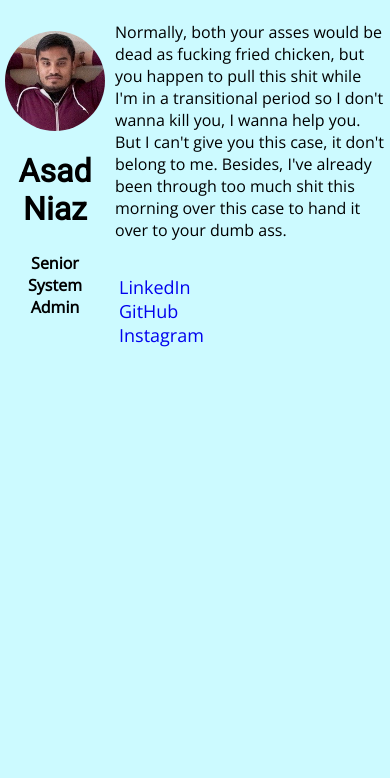
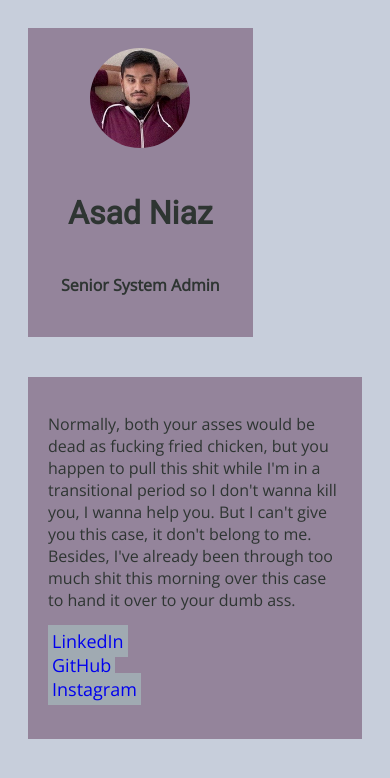
Before and after one commit to asadniaz1000/asad.one, a plain HTML site: page index.html in a window 390 px wide. Drawn offline with nearby package versions, Linux system fonts and the light colour scheme.

Commit message:
responsive testing, CSS only

```diff
--- a/index.html
+++ b/index.html
@@ -7,7 +7,7 @@
       href="https://fonts.googleapis.com/css?family=Open+Sans|Roboto"
       rel="stylesheet"
     />
-    <meta name="viewport" content="width=device-width; initial-scale=1.0">
+    <meta name="viewport" content="width=device-width; initial-scale=1.0" />
   </head>
 
   <body class="Body">
--- a/style.css
+++ b/style.css
@@ -1,40 +1,57 @@
+/* Colors https://coolors.co/2e3532-7e9181-c7cedb-a0aab2-94849b */
+
 html body {
   font-family: "Open Sans", sans-serif;
   /* display: flex; */
-  align-items: center;
-  justify-content: center;
-  height: 100%;
-  margin: 0px;
-  padding: 0px;
+  /* align-items: center; */
+  /* justify-content: center; */
+  /* height: 100%; */
+  /* margin: 0px; */
+  /* padding: 0px; */
+}
+
+* {
+  box-sizing: border-box;
 }
 
 .Body {
-  background-color: rgba(0, 232, 255, 0.2);
+  /* background-color: #a8dadc; */
+  background-color: #c7cedb;
+  color: #2e3532;
 }
 
 .All {
   /* max-width: 50%; */
-  display: flex;
-  flex-direction: row;
-  height: 80%;
+  /* display: flex; */
+  /* flex-direction: row; */
+  /* height: 80%; */
 }
 
 .Intro,
 .Details {
-  margin: 5px;
-  max-width: 375px;
+  /* margin: 20px; */
+  /* max-width: 375px; */
   /* max-width: 50%; */
-  flex: auto;
-  display: flex;
-  flex-direction: column;
-  justify-content: center;
+  /* flex: auto; */
+  /* display: flex; */
+  /* flex-direction: column; */
+  /* justify-content: center; */
+  /* padding: 20px; */
 }
 
 .Intro {
-  align-items: center;
+  /* align-items: center; */
   text-align: center;
-  justify-content: center;
-  flex: 1;
+  /* justify-content: center; */
+  /* flex: 1; */
+  float: left;
+  width: 20%;
+  background-color: #94849B;
+  margin: 20px;
+  padding: 20px;
+  /* margin-left: auto; */
+  /* margin-right: auto; */
+
 }
 
 .Me-Pic {
@@ -43,11 +60,20 @@ html body {
 
 .Name {
   font-family: "Roboto", sans-serif;
-  margin-bottom: 2px;
+  padding: 20px;
 }
 
 .Details {
-  flex: 3;
+  /* flex: 3; */
+  float: left;
+  width: 70%;
+  padding: 20px;
+  margin: 20px;
+  background-color: #94849B;
+}
+
+.Description {
+  /* background-color: #94849B; */
 }
 .Social {
   list-style: none;
@@ -62,8 +88,21 @@ html body {
 .Social a {
   text-decoration: none;
   padding: 4px;
+  background-color: #a0aab2;
 }
 
 .Social a:hover {
   background-color: rgba(0, 0, 0, 0.1);
 }
+
+.Social a:visited {
+  color: inherit;
+}
+
+@media screen and (max-width: 800px) {
+  .Intro,
+  .Details {
+    width: fit-content; /* The width is 100%, when the viewport is 800px or smaller */
+
+  }
+}
```
